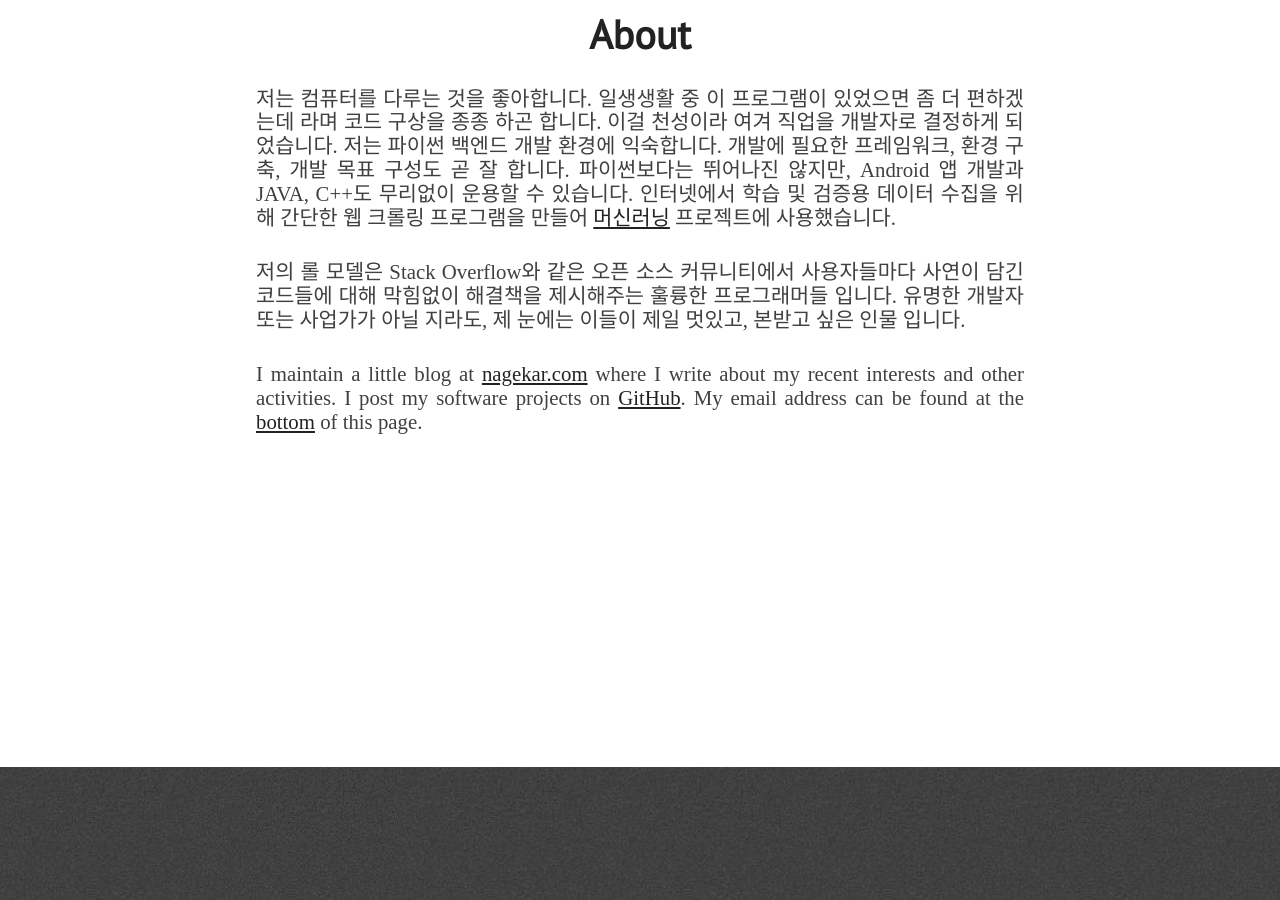
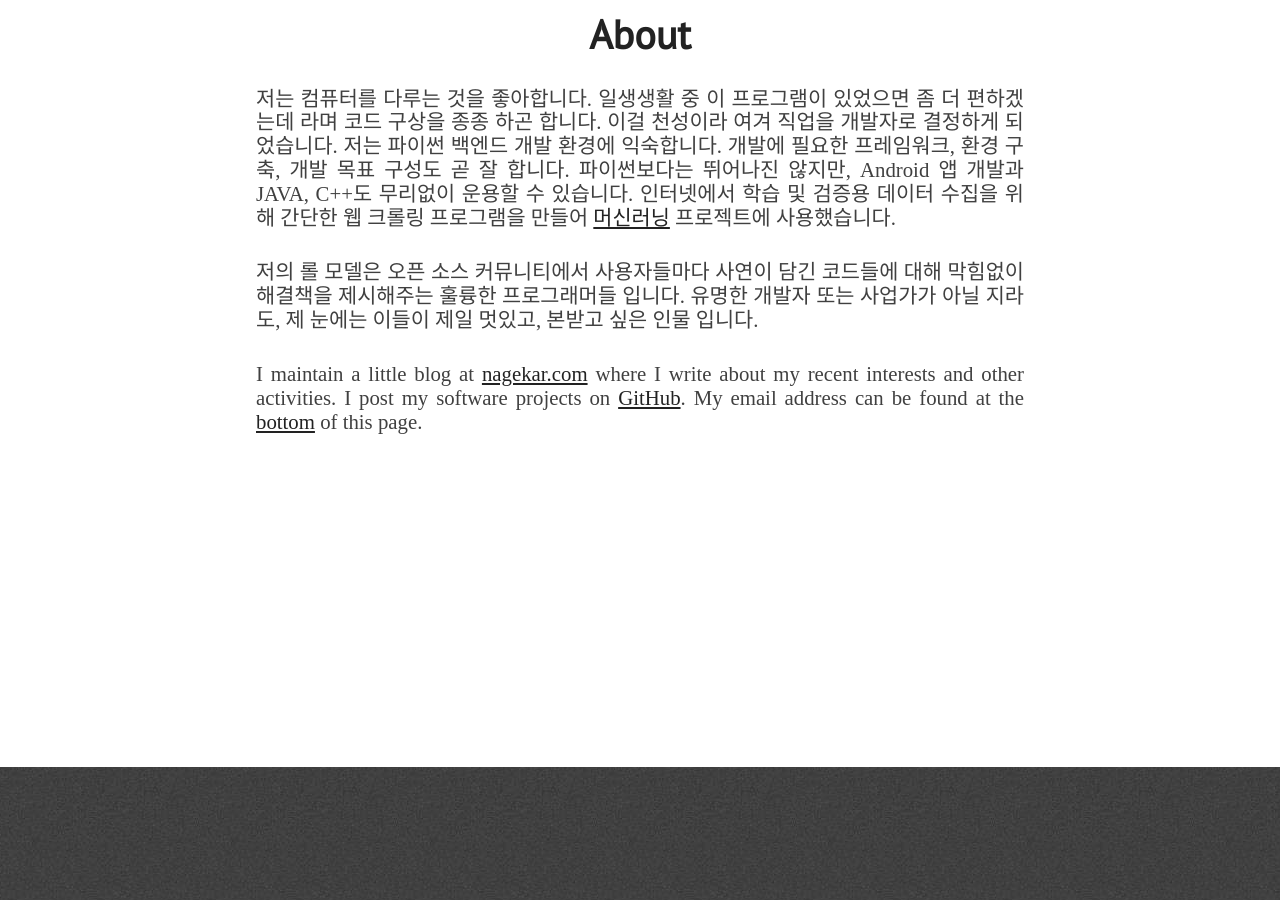
Before and after one commit to SongChaeYoung98/SongChaeYoung98.github.io, a Jekyll site: the page built from index.html, in a window 1280 px wide and 900 px high, scrolled down 1193 px. Built offline with Jekyll 4.4.1, drawn with Linux system fonts in a browser that asks for light colours; nearby versions of some CDN libraries.

Commit message:
Update about.html

```diff
--- a/_includes/about.html
+++ b/_includes/about.html
@@ -6,7 +6,7 @@
                 저는 컴퓨터를 다루는 것을 좋아합니다. 일생생활 중 이 프로그램이 있었으면 좀 더 편하겠는데 라며 코드 구상을 종종 하곤 합니다. 이걸 천성이라 여겨 직업을 개발자로 결정하게 되었습니다. 저는 파이썬 백엔드 개발 환경에 익숙합니다. 개발에 필요한 프레임워크, 환경 구축, 개발 목표 구성도 곧 잘 합니다. 파이썬보다는 뛰어나진 않지만, Android 앱 개발과 JAVA, C++도 무리없이 운용할 수 있습니다. 인터넷에서 학습 및 검증용 데이터 수집을 위해 간단한 웹 크롤링 프로그램을 만들어 <a href="https://github.com/SongChaeYoung98/prediction-of-wheat-cultivating-areas">머신러닝</a> 프로젝트에 사용했습니다.
             </p>
             <p class="paragraph-text justify-text">
-                저의 롤 모델은 Stack Overflow와 같은 오픈 소스 커뮤니티에서 사용자들마다 사연이 담긴 코드들에 대해 막힘없이 해결책을 제시해주는 훌륭한 프로그래머들 입니다. 유명한 개발자 또는 사업가가 아닐 지라도, 제 눈에는 이들이 제일 멋있고, 본받고 싶은 인물 입니다.
+                저의 롤 모델은 오픈 소스 커뮤니티에서 사용자들마다 사연이 담긴 코드들에 대해 막힘없이 해결책을 제시해주는 훌륭한 프로그래머들 입니다. 유명한 개발자 또는 사업가가 아닐 지라도, 제 눈에는 이들이 제일 멋있고, 본받고 싶은 인물 입니다.
             </p>
             <p class="paragraph-text justify-text">
                 I maintain a little blog at <a href="{{ site.blog_url }}">nagekar.com</a> where I write about my recent interests and other activities. I post my software projects on <a href="https://github.com/{{ site.github_username }}">GitHub</a>. My email address can be found at the <span class="extra-link"><a href="#extra">bottom</a></span> of this page.
```
